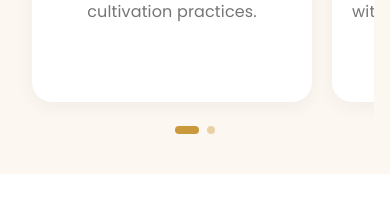
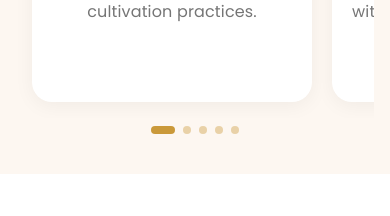
Before and after one commit to UdulaPahasara/TeaLora, a React (Vite) app in the folder TeaLora/: page /sustainability in a window 390 px wide. Shown: the part 1509-1725 px from the top of the page. Built offline with nearby package versions, Linux system fonts and the light colour scheme.

Commit message:
feat: add sustainability page with responsive layout and scrollable feature cards

```diff
--- a/TeaLora/src/pages/Sustainability.jsx
+++ b/TeaLora/src/pages/Sustainability.jsx
@@ -489,11 +489,12 @@ const Sustainability = () => {
               mt: 1
             }}
           >
-            {[...Array(2)].map((_, i) => (
+            {[...Array(5)].map((_, i) => (
               <Box
                 key={i}
                 onClick={() => scrollToCard(i)}
                 sx={{
+                  display: { xs: 'block', sm: i >= 4 ? 'none' : 'block', lg: i >= 2 ? 'none' : 'block' },
                   width: activeCardIndex === i ? '24px' : '8px',
                   height: '8px',
                   borderRadius: '10px',
```
